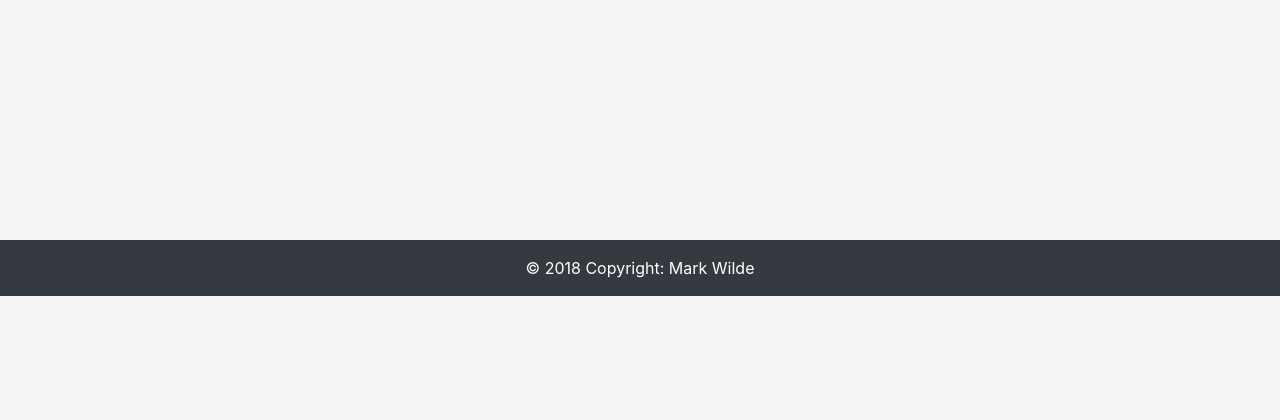
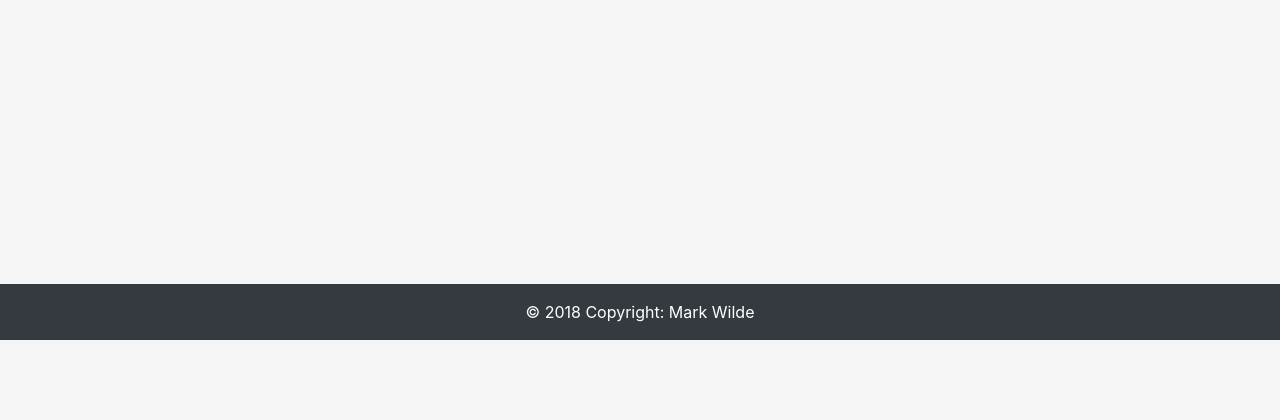
Before and after one commit to markwilde33/CI-project-three, a Flask app: page / in a window 1280 px wide. Shown: the part 460-880 px from the top of the page. Run offline with Flask 2, Linux system fonts and the light colour scheme; some libraries are stand-ins or nearby versions.

Commit message:
Removed some redundant classes, added a fixed-bottom class and made some minor style changes

```diff
--- a/templates/includes/_footer.html
+++ b/templates/includes/_footer.html
@@ -1,9 +1,9 @@
 <!-- Footer -->
-<footer class="page-footer font-small bg-blue">
+<footer class="footer">
 
    <!-- Copyright -->
 
-   <div class="footer bg-dark footer-copyright text-center py-3">© 2018 Copyright:
+   <div class="footer bg-dark footer-copyright text-center py-3 fixed-bottom ">© 2018 Copyright:
       <a href="https://github.com/markwilde33/Flask_game"> Mark Wilde</a>
    </div>
 
```
